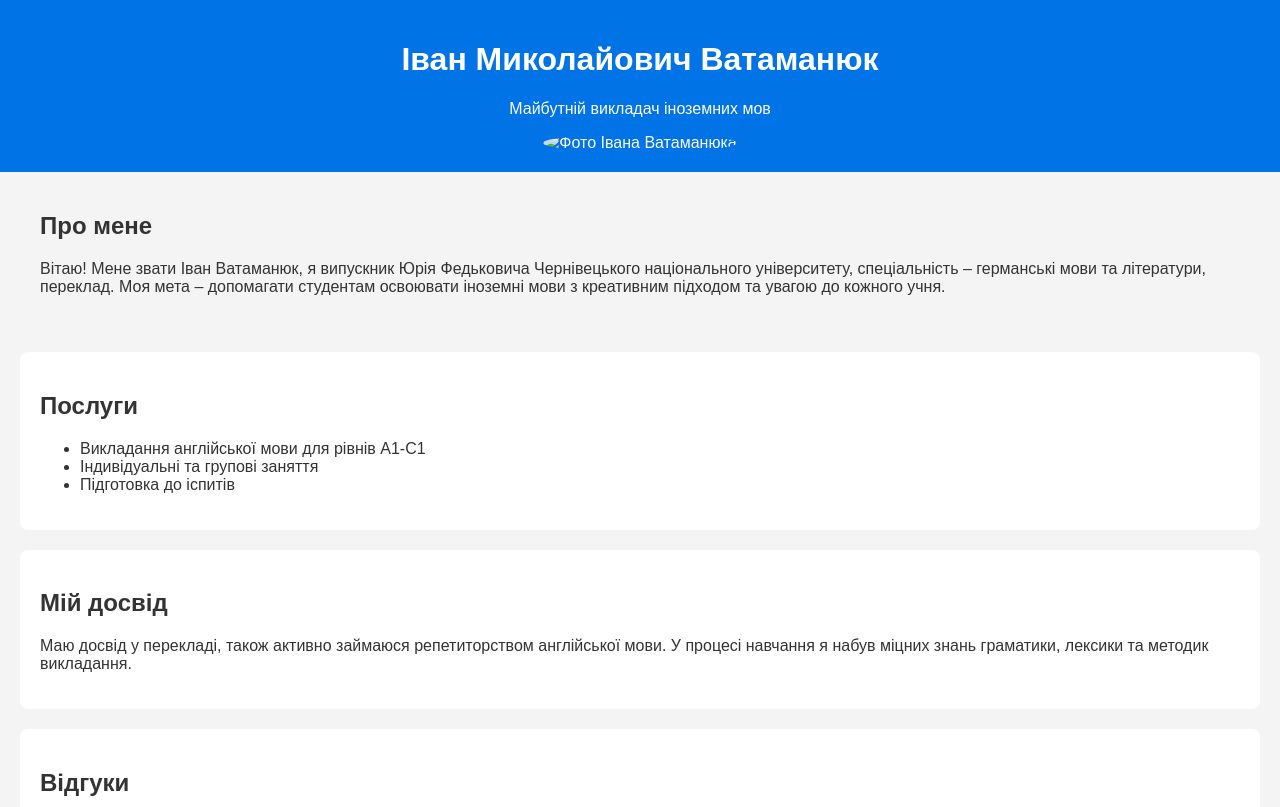
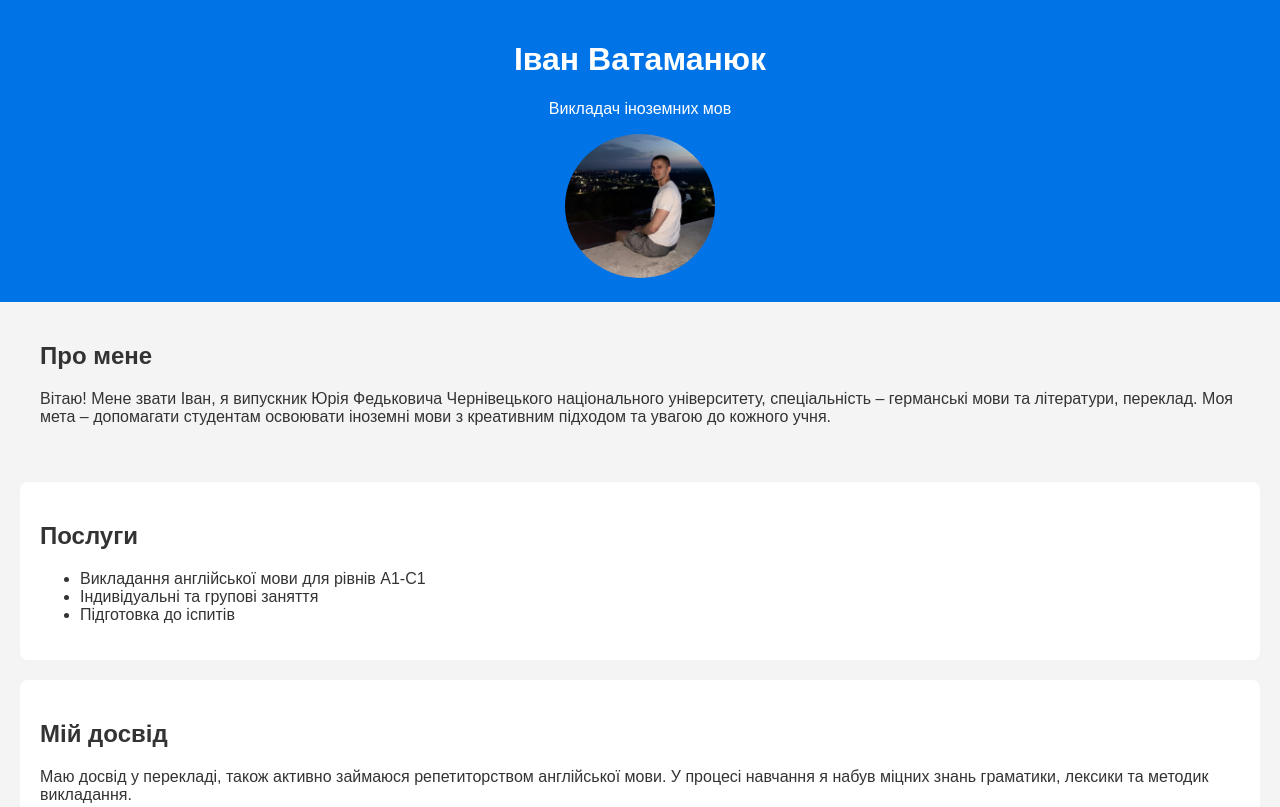
Before and after one commit to ataman98/teacher_website, a plain HTML site: page index.html in a window 1280 px wide. Shown: the top 807 px of the page. Drawn offline with Linux system fonts and the light colour scheme.

Commit message:
Update index.html

```diff
--- a/index.html
+++ b/index.html
@@ -38,14 +38,14 @@
 </head>
 <body>
     <header>
-        <h1>Іван Миколайович Ватаманюк</h1>
-        <p>Майбутній викладач іноземних мов</p>
-        <img src="your_photo.jpg" alt="Фото Івана Ватаманюка" class="profile-pic">
+        <h1>Іван Ватаманюк</h1>
+        <p>Викладач іноземних мов</p>
+        <img src="photo_2023-04-11_18-11-50.jpg" alt="Фото Івана Ватаманюка" class="profile-pic">
     </header>
 
     <section>
         <h2>Про мене</h2>
-        <p>Вітаю! Мене звати Іван Ватаманюк, я випускник Юрія Федьковича Чернівецького національного університету, спеціальність – германські мови та літератури, переклад. Моя мета – допомагати студентам освоювати іноземні мови з креативним підходом та увагою до кожного учня.</p>
+        <p>Вітаю! Мене звати Іван, я випускник Юрія Федьковича Чернівецького національного університету, спеціальність – германські мови та літератури, переклад. Моя мета – допомагати студентам освоювати іноземні мови з креативним підходом та увагою до кожного учня.</p>
     </section>
 
     <section class="services">
```
